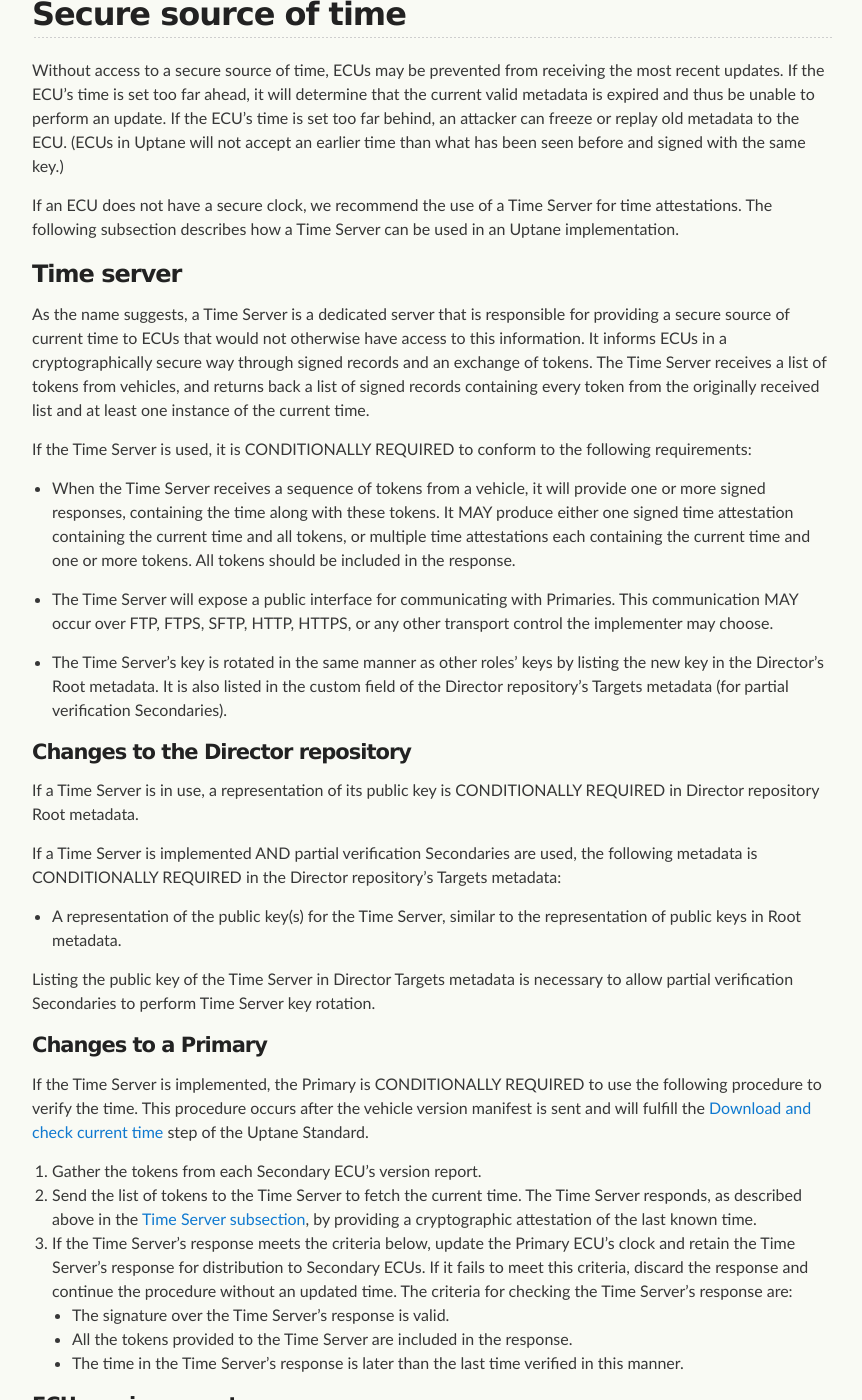
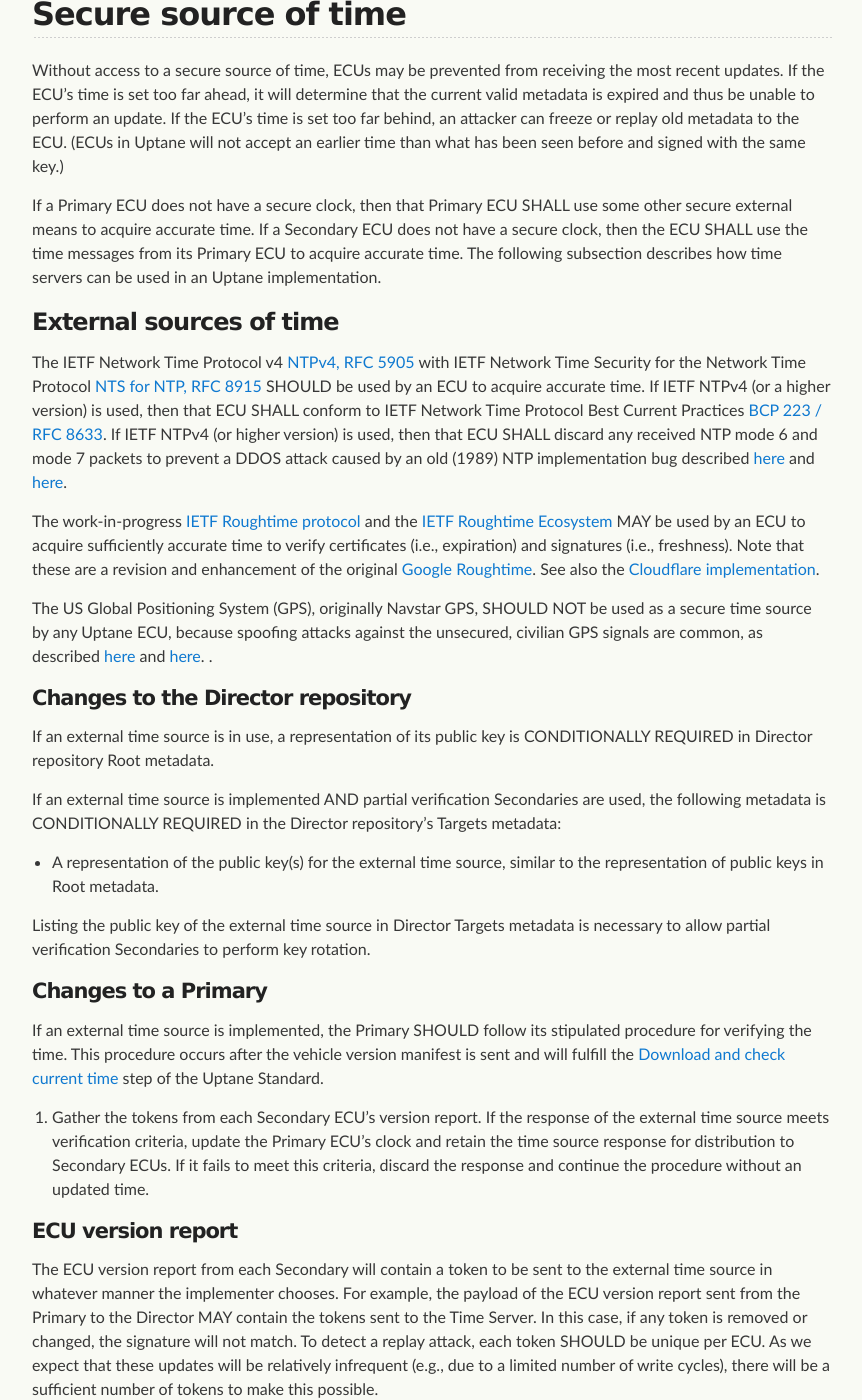
Before and after one commit to uptane/deployment-considerations, a Jekyll site: the page built from repositories.md, in a window 1280 px wide and 1400 px high, scrolled down 432 px. Shown: the whole window, without its empty margins (208-1070 px from the left). Built offline with Jekyll 4.4.1, drawn with Linux system fonts in a browser that asks for light colours; our own code applies the rules of GitHub Pages for plain Markdown files; some of the changed text lies outside the part shown.

Commit message:
Replacing Time Server text (Standard Issue #169) (#124)
* Replacing Time server (Standard Issue #169)

RE: edits provided by @iramcdonald

* Update repositories.md

Co-authored-by: Patti Vacek <pattivacek@gmail.com>

* Update repositories.md

Co-authored-by: Patti Vacek <pattivacek@gmail.com>

* Update repositories.md

Co-authored-by: Patti Vacek <pattivacek@gmail.com>

* Removing Time Server references

I removed all references to the Time Server (upper case) but I left in references to "an external time source." However, I don't know if some of the instructions here would apply to all external time sources or just the Time Server. I am assuming they would NOT apply but am erring hopefully on the side of caution. @pattivacek or @iramcdonald, please check and affirm.

* Removing more time server references

* Update repositories.md

Co-authored-by: Lois Anne DeLong <lad278@nyu.edu>

* Update repositories.md

Co-authored-by: Lois Anne DeLong <lad278@nyu.edu>

* Update repositories.md

Co-authored-by: Lois Anne DeLong <lad278@nyu.edu>

* Update security_considerations.md

Co-authored-by: Lois Anne DeLong <lad278@nyu.edu>

* Update repositories.md

* Update repositories.md

Co-authored-by: Trishank Karthik Kuppusamy <trishank.kuppusamy@datadoghq.com>

* Apply suggestions from code review

Co-authored-by: Trishank Karthik Kuppusamy <trishank.kuppusamy@datadoghq.com>

* Update repositories.md

Co-authored-by: Patti Vacek <pattivacek@gmail.com>
Co-authored-by: Trishank Karthik Kuppusamy <trishank.kuppusamy@datadoghq.com>
Co-authored-by: Jon Oster <tkfu@users.noreply.github.com>

```diff
--- a/repositories.md
+++ b/repositories.md
@@ -11,74 +11,67 @@ This section outlines recommended procedures for the one-time operations that an
 
 Without access to a secure source of time, ECUs may be prevented from receiving the most recent updates. If the ECU's time is set too far ahead, it will determine that the current valid metadata is expired and thus be unable to perform an update. If the ECU's time is set too far behind, an attacker can freeze or replay old metadata to the ECU. (ECUs in Uptane will not accept an earlier time than what has been seen before and signed with the same key.)
 
-If an ECU does not have a secure clock, we recommend the use of a Time Server for time attestations. The following subsection describes how a Time Server can be used in an Uptane implementation.
+If a Primary ECU does not have a secure clock, then that Primary ECU SHALL use some other secure external means to acquire accurate time. If a Secondary ECU does not have a secure clock, then the ECU SHALL use the time messages from its Primary ECU to acquire accurate time. The
+following subsection describes how time servers can be used in an Uptane implementation.
 
-### Time server
+### External sources of time
 
-As the name suggests, a Time Server is a dedicated server that is responsible for providing a secure source of current time to ECUs that would not otherwise have access to this information. It informs ECUs in a cryptographically secure way through signed records and an exchange of tokens. The Time Server receives a list of tokens from vehicles, and returns back a list of signed records containing every token from the originally received list and at least one instance of the current time.
+The IETF Network Time Protocol v4 [NTPv4, RFC 5905](https://datatracker.ietf.org/doc/rfc5905) with IETF Network Time Security for the Network Time Protocol [NTS for NTP, RFC 8915](https://datatracker.ietf.org/doc/html/rfc8915) SHOULD be used by an ECU to acquire accurate time. If IETF NTPv4 (or a higher version) is used, then that ECU SHALL conform to IETF Network Time Protocol Best Current Practices [BCP 223 / RFC 8633](https://datatracker.ietf.org/doc/rfc8633/). If IETF NTPv4 (or higher version) is used, then that ECU SHALL discard any received NTP mode 6 and mode 7 packets to prevent a DDOS attack caused by an old (1989) NTP implementation bug described [here](http://blog.cloudflare.com/the-ddos-that-knocked-spamhaus-offline-and-ho) and [here](https://us-cert.cisa.gov/ncas/alerts/TA14-013A).
 
-If the Time Server is used, it is CONDITIONALLY REQUIRED to conform to the following requirements:
+The work-in-progress [IETF Roughtime protocol](https://datatracker.ietf.org/doc/draft-ietf-ntp-roughtime/) and the [IETF Roughtime Ecosystem](https://datatracker.ietf.org/doc/draft-ietf-ntp-roughtime-ecosystem/) MAY be used by an ECU to acquire sufficiently accurate time to verify certificates (i.e., expiration) and signatures (i.e., freshness). Note that these are a revision and enhancement of the original [Google Roughtime](https://roughtime.googlesource.com/roughtime). See also the [Cloudflare implementation](https://github.com/cloudflare/roughtime).
 
-* When the Time Server receives a sequence of tokens from a vehicle, it will provide one or more signed responses, containing the time along with these tokens. It MAY produce either one signed time attestation containing the current time and all tokens, or multiple time attestations each containing the current time and one or more tokens. All tokens should be included in the response.
-
-* The Time Server will expose a public interface for communicating with Primaries. This communication MAY occur over FTP, FTPS, SFTP, HTTP, HTTPS, or any other transport control the implementer may choose.
-
-* The Time Server's key is rotated in the same manner as other roles' keys by listing the new key in the Director's Root metadata. It is also listed in the custom field of the Director repository's Targets metadata (for partial verification Secondaries).
-
+The US Global Positioning System (GPS), originally Navstar GPS, SHOULD NOT be used as a secure time source by any Uptane ECU, because spoofing attacks against the unsecured, civilian GPS signals are common, as described [here](https://www.euractiv.com/section/defence-and-security/news/russia-responsible-for-massive-satellite-system-spoofing-study-finds/) and [here](https://rin.org.uk/blogpost/1706945/332376/What-is-spoofing-and-how-to-ensure-GPS-security).
+.
 #### Changes to the Director repository
 
-If a Time Server is in use, a representation of its public key is CONDITIONALLY REQUIRED in Director repository Root metadata.
+If an external time source is in use, a representation of its public key is CONDITIONALLY REQUIRED in Director repository Root metadata.
 
-If a Time Server is implemented AND partial verification Secondaries are used, the following metadata is CONDITIONALLY REQUIRED in the Director repository's Targets metadata:
+If an external time source is implemented AND partial verification Secondaries are used, the following metadata is CONDITIONALLY REQUIRED in the Director repository's Targets metadata:
 
-* A representation of the public key(s) for the Time Server, similar to the representation of public keys in Root metadata.
+* A representation of the public key(s) for the external time source, similar to the representation of public keys in Root metadata.
 
-Listing the public key of the Time Server in Director Targets metadata is necessary to allow partial verification Secondaries to perform Time Server key rotation.
+Listing the public key of the external time source in Director Targets metadata is necessary to allow partial verification Secondaries to perform key rotation.
 
 #### Changes to a Primary
 
-If the Time Server is implemented, the Primary is CONDITIONALLY REQUIRED to use the following procedure to verify the time. This procedure occurs after the vehicle version manifest is sent and will fulfill the [Download and check current time](https://uptane.github.io/papers/uptane-standard.1.1.0.html#check_time_primary) step of the Uptane Standard.
+If an external time source is implemented, the Primary SHOULD follow its stipulated  procedure for verifying the time. This procedure occurs after the vehicle version manifest is sent and will fulfill the [Download and check current time](https://uptane.github.io/papers/uptane-standard.1.1.0.html#check_time_primary) step of the Uptane Standard.
 
 1. Gather the tokens from each Secondary ECU's version report.
-2. Send the list of tokens to the Time Server to fetch the current time. The Time Server responds, as described above in the [Time Server subsection](#time-server), by providing a cryptographic attestation of the last known time.
-3. If the Time Server's response meets the criteria below, update the Primary ECU's clock and retain the Time Server's response for distribution to Secondary ECUs. If it fails to meet this criteria, discard the response and continue the procedure without an updated time.  The criteria for checking the Time Server's response are:
-  - The signature over the Time Server's response is valid.
-  - All the tokens provided to the Time Server are included in the response.
-  - The time in the Time Server's response is later than the last time verified in this manner.
+If the response of the external time source meets verification criteria, update the Primary ECU's clock and retain the time source response for distribution to Secondary ECUs. If it fails to meet this criteria, discard the response and continue the procedure without an updated time.
 
 #### ECU version report
 
-The ECU version report from each Secondary will contain a token to be sent to the Time Server in whatever manner the implementer chooses.  For example, the payload of the ECU version report sent from the Primary to the Director MAY contain the tokens sent to the Time Server. In this case, if any token is removed or changed, the signature will not match.  To detect a replay attack, each token SHOULD be unique per ECU. As we expect that these updates will be relatively infrequent (e.g., due to a limited number of write cycles), there will be a sufficient number of tokens to make this possible.
+The ECU version report from each Secondary will contain a token to be sent to the external time source in whatever manner the implementer chooses.  For example, the payload of the ECU version report sent from the Primary to the Director MAY contain the tokens sent to the Time Server. In this case, if any token is removed or changed, the signature will not match.  To detect a replay attack, each token SHOULD be unique per ECU. As we expect that these updates will be relatively infrequent (e.g., due to a limited number of write cycles), there will be a sufficient number of tokens to make this possible.
 
 #### Changes to all ECUs
 
-After the vehicle has been assembled, ECUs MAY receive an attestation of the current time as downloaded from the Time Server.
+After the vehicle has been assembled, ECUs MAY receive an attestation of the current time as downloaded from the external time source.
 
-As the first step to verifying metadata, described in the Standard for both the [Primary](https://uptane.github.io/papers/uptane-standard.1.1.0.html#check_time_primary) and [Secondaries](https://uptane.github.io/papers/uptane-standard.1.1.0.html#verify_time), the ECU SHOULD load and verify the most recent time from the Time Server using the following procedure:
+As the first step to verifying metadata, described in the Standard for both the [Primary](https://uptane.github.io/papers/uptane-standard.1.1.0.html#check_time_primary) and [Secondaries](https://uptane.github.io/papers/uptane-standard.1.1.0.html#verify_time), the ECU SHOULD load and verify the most recent time from the designated time source by following its designated procedure. This will likely include verifying that the signatures on the downloaded time are valid
 
 1. Verify that the signatures on the downloaded time are valid.
 2. Verify that the list of tokens in the downloaded time includes the token that the ECU sent in its version report.
 3. Verify that the time downloaded is greater than the previous time.
 
-If all three steps are completed without error, the ECU is CONDITIONALLY REQUIRED to overwrite its current attested time with the time it has just downloaded, and to generate a new token for the next request to the Time Server.
+If all three steps are completed without error, the ECU SHOULD overwrite its current attested time with the time it has just downloaded.
 
-If any check fails, the ECU is CONDITIONALLY REQUIRED to NOT overwrite its current attested time, to jump to the last step ([Create and send version report](https://uptane.github.io/uptane-standard/uptane-standard.html#create_version_report)), and to report the error.
+If any check fails, the ECU SHOULD NOT overwrite its current attested time, but SHOULD jump to the last step ([Create and send version report](https://uptane.github.io/uptane-standard/uptane-standard.html#create_version_report))to report the error.
 
 #### Changes to check Root metadata
 
-In order to prevent a new Time Server from accidentally causing a rollback warning, the clock will be reset when switching to a new Time Server. To do this, check the Time Server key after updating to the most recent Root metadata file. If the Time Server key is listed in the Root metadata and has been rotated, reset the clock used to set the expiration of metadata to a minimal value (e.g., zero, or any time that is guaranteed to not be in the future based on other evidence).  It will be updated in the next cycle.
+In order to prevent a new time source from accidentally causing a rollback warning, the clock will be reset as folllows: check the time source key after updating to the most recent Root metadata file. If the key is listed in the Root metadata has been rotated, reset the clock used to set the expiration of metadata to a minimal value (e.g., zero, or any time that is guaranteed to not be in the future based on other evidence).  It will be updated in the next cycle.
 
 #### Changes to partial verification Secondaries
 
-As partial verification Secondaries only check the Targets metadata from the Director repository, the Time Server key on these ECUs will be checked when verifying the Targets metadata. To do this, check the Time Server key after verifying the most recent Targets metadata file. If the Time Server key is listed in the Targets metadata and has been rotated, reset the clock used to determine the expiration of metadata to a minimal value as described above.
+As partial verification Secondaries only check the Targets metadata from the Director repository, the time source keys on these ECUs will be checked when verifying the Targets metadata. To do this, check the key after verifying the most recent Targets metadata file. If the external time source key is listed in the Targets metadata and has been rotated, reset the clock used to determine the expiration of metadata to a minimal value as described above.
 
 #### Time Server key compromise
 
-In the event of a Time Server key compromise, an attacker would be able to return a time attestation that contains an arbitrary time. The attacker could then either:
+In the event of a key compromise for an external time source, an attacker would be able to return a time attestation that contains an arbitrary time. The attacker could then either:
 
-* Make all metadata appear to be expired. If the Time Server returns a time far in the future, the vehicle would interpret all Uptane metadata as expired. The vehicle would be unable to verify the metadata, thus creating a denial of service.
+* Make all metadata appear to be expired. If the returned time is far in the future, the vehicle would interpret all Uptane metadata as expired. The vehicle would be unable to verify the metadata, thus creating a denial of service.
 
-* Make expired metadata appear to be current. If the Time Server returns a time in the past, Uptane metadata that was valid at that point in the past will seem current to the vehicle, thus allowing for a freeze attack. This cannot be used for a rollback attack as the ECU will not accept a time earlier than the time of their previous update.
+* Make expired metadata appear to be current. If the returned time is in the past, Uptane metadata that was valid at that point in the past will seem current to the vehicle, thus allowing for a freeze attack. This cannot be used for a rollback attack as the ECU will not accept a time earlier than the time of their previous update.
 
 All of these attacks can be mitigated by rotating the Time Server key in Root metadata, as described in [Managing signing keys and metadata expiration](https://uptane.github.io/deployment-considerations/key_management.html).
 
```
Also changed, not shown: security_considerations.md (+6 -7 lines).
